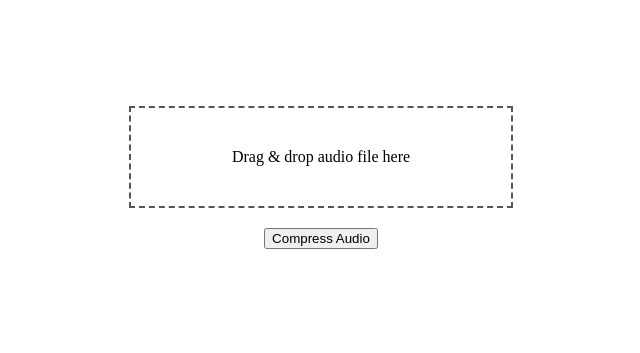
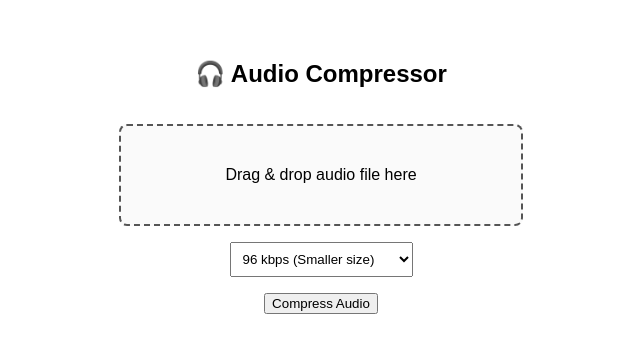
Before and after one commit to arishashiraz/Audio-website, a React (Vite) app in the folder react/audio-compressor-react/: page / in a window 1280 px wide. Shown: the part 231-584 px from the top of the page, without its empty margins (319-959 px from the left). Built offline with nearby package versions, Linux system fonts and the light colour scheme.

Commit message:
error handling

```diff
--- a/react/audio-compressor-react/index.html
+++ b/react/audio-compressor-react/index.html
@@ -2,7 +2,8 @@
 <html lang="en">
   <head>
     <meta charset="UTF-8" />
-    <title>React App</title>
+    <meta name="viewport" content="width=device-width, initial-scale=1.0" />
+    <title>Audio Compressor</title>
   </head>
   <body>
     <div id="root"></div>
--- a/react/audio-compressor-react/src/App.jsx
+++ b/react/audio-compressor-react/src/App.jsx
@@ -3,14 +3,25 @@ import { useState } from "react";
 function App() {
   const [file, setFile] = useState(null);
   const [loading, setLoading] = useState(false);
+  const [error, setError] = useState("");
+  const [success, setSuccess] = useState("");
+  const [originalSize, setOriginalSize] = useState(null);
+  const [compressedSize, setCompressedSize] = useState(null);
+  const [bitrate, setBitrate] = useState("96k");
 
   const handleDrop = (e) => {
     e.preventDefault();
+    setError("");
+    setSuccess("");
+
     const droppedFile = e.dataTransfer.files[0];
+
     if (droppedFile && droppedFile.type.startsWith("audio/")) {
       setFile(droppedFile);
+      setOriginalSize((droppedFile.size / 1024 / 1024).toFixed(2));
+      setCompressedSize(null);
     } else {
-      alert("Please drop an audio file");
+      setError("Please drop a valid audio file");
     }
   };
 
@@ -20,14 +31,17 @@ function App() {
 
   const compressAudio = async () => {
     if (!file) {
-      alert("No file selected");
+      setError("No audio file selected");
       return;
     }
 
     setLoading(true);
+    setError("");
+    setSuccess("");
 
     const formData = new FormData();
-    formData.append("audio", file); // MUST be "audio"
+    formData.append("audio", file);
+    formData.append("bitrate", bitrate);
 
     try {
       const response = await fetch("http://localhost:5000/compress", {
@@ -36,22 +50,24 @@ function App() {
       });
 
       if (!response.ok) {
-        throw new Error("Compression failed");
+        throw new Error("Compression failed. Try again.");
       }
 
       const blob = await response.blob();
+      setCompressedSize((blob.size / 1024 / 1024).toFixed(2));
+
       const url = window.URL.createObjectURL(blob);
-
       const a = document.createElement("a");
       a.href = url;
       a.download = "compressed.mp3";
       document.body.appendChild(a);
       a.click();
       a.remove();
+      window.URL.revokeObjectURL(url);
 
-      window.URL.revokeObjectURL(url);
+      setSuccess("🎉 Audio compressed successfully!");
     } catch (err) {
-      alert(err.message);
+      setError(err.message);
     } finally {
       setLoading(false);
     }
@@ -67,23 +83,45 @@ function App() {
         flexDirection: "column",
         alignItems: "center",
         justifyContent: "center",
-        gap: "20px",
+        gap: "16px",
+        fontFamily: "sans-serif",
       }}
     >
+      <h2>🎧 Audio Compressor</h2>
+
       <div
         style={{
           border: "2px dashed #555",
           padding: "40px",
-          width: "300px",
+          width: "320px",
           textAlign: "center",
+          borderRadius: "8px",
+          background: "#fafafa",
         }}
       >
-        {file ? file.name : "Drag & drop audio file here"}
+        {file ? `🎵 ${file.name}` : "Drag & drop audio file here"}
       </div>
+
+      <select
+        value={bitrate}
+        onChange={(e) => setBitrate(e.target.value)}
+        style={{ padding: "8px" }}
+      >
+        <option value="96k">96 kbps (Smaller size)</option>
+        <option value="128k">128 kbps (Balanced)</option>
+        <option value="192k">192 kbps (Better quality)</option>
+      </select>
 
       <button onClick={compressAudio} disabled={loading}>
         {loading ? "Compressing..." : "Compress Audio"}
       </button>
+
+      {loading && <div>⏳ Compressing audio...</div>}
+      {error && <div style={{ color: "red" }}>❌ {error}</div>}
+      {success && <div style={{ color: "green" }}>{success}</div>}
+
+      {originalSize && <div>📦 Original size: {originalSize} MB</div>}
+      {compressedSize && <div>🗜️ Compressed size: {compressedSize} MB</div>}
     </div>
   );
 }
```
Also changed, not shown: 2 other files (tests, documents, lock files or other folders).
